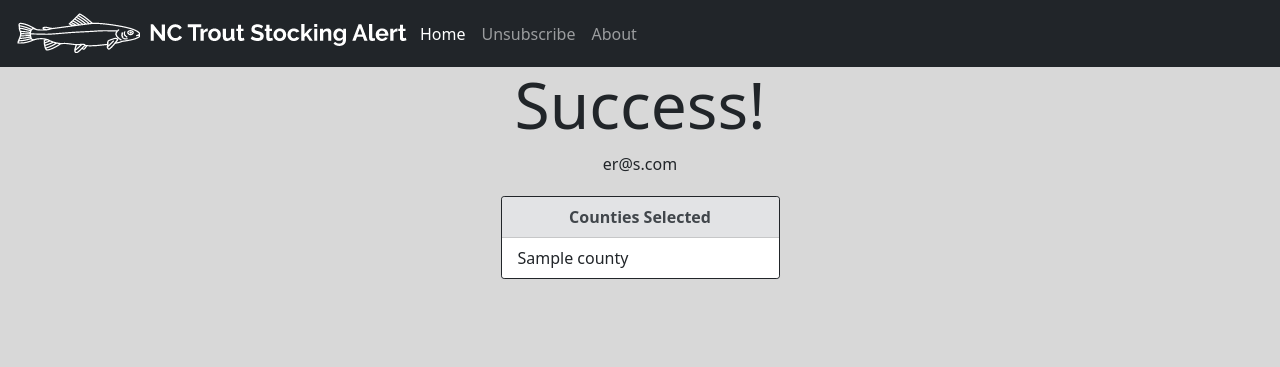
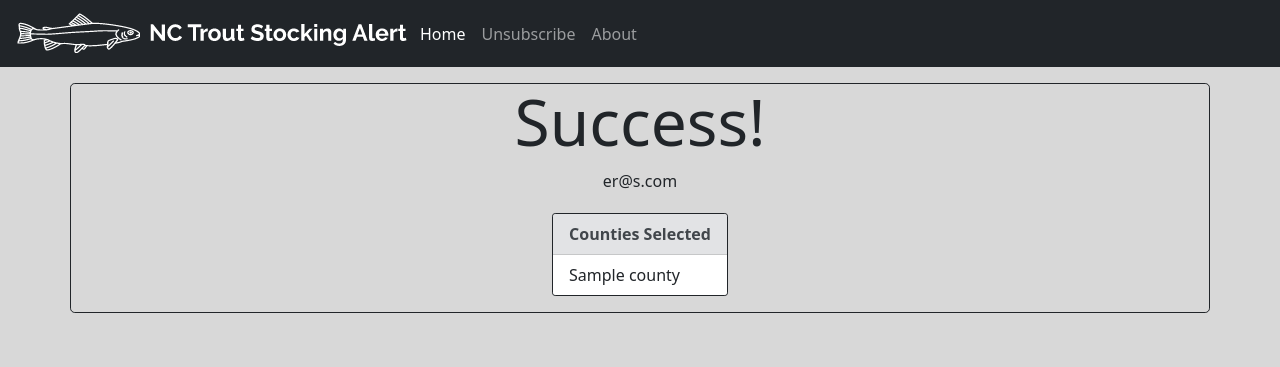
Before and after one commit to tsmit317/Flask-Stocking-Email, a Flask app: template troutstocking/templates/submitsuccess.html in a window 1280 px wide. Shown: the top 367 px of the page. Run offline with Flask 2, Linux system fonts and the light colour scheme; data comes from the database, SQL or seed files in the repository; the template is opened without the code that fills it: values that come from a table or form of the project are taken from there, most other values are stand-ins (such as "Sample title", 1, 10 or a date in 2020).

Commit message:
Updated submitsucces

```diff
--- a/troutstocking/templates/submitsuccess.html
+++ b/troutstocking/templates/submitsuccess.html
@@ -3,13 +3,12 @@
 {% block head %}
 {% endblock head %}
 {% block body%}
-<div class="container">
+<div class="container submit-container mt-3 border border-dark rounded-3">
     <h1 class="display-3 d-flex justify-content-center">Success!</h1>
     <p class="mb-3 d-flex justify-content-center">{{email_query.email}} {{message}}</p>
 
     <div class="contianer d-flex justify-content-center">
-
-        <ul class="list-group list-group-flush border border-dark rounded-1 mt-1  w-25">
+        <ul class="list-group list-group-flush border border-dark rounded-1 mt-1  mb-3 list-container">
             <li class= "list-group-item list-group-item-secondary text-center"><strong>Counties Selected</strong></li>
             {% for county in counties_confirmed%}
                 <li class="list-group-item">{{county.county_name}}</li>
```
